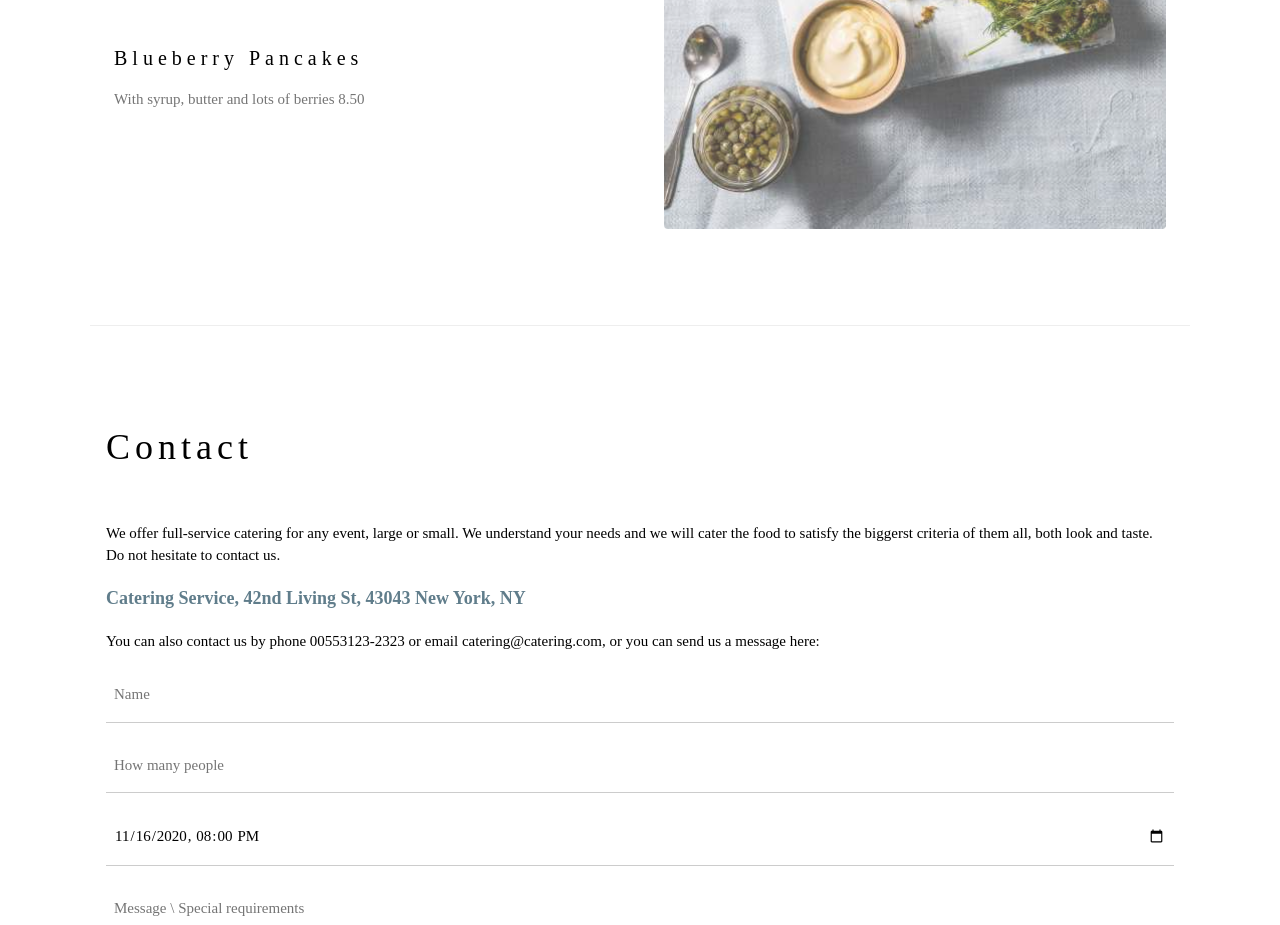
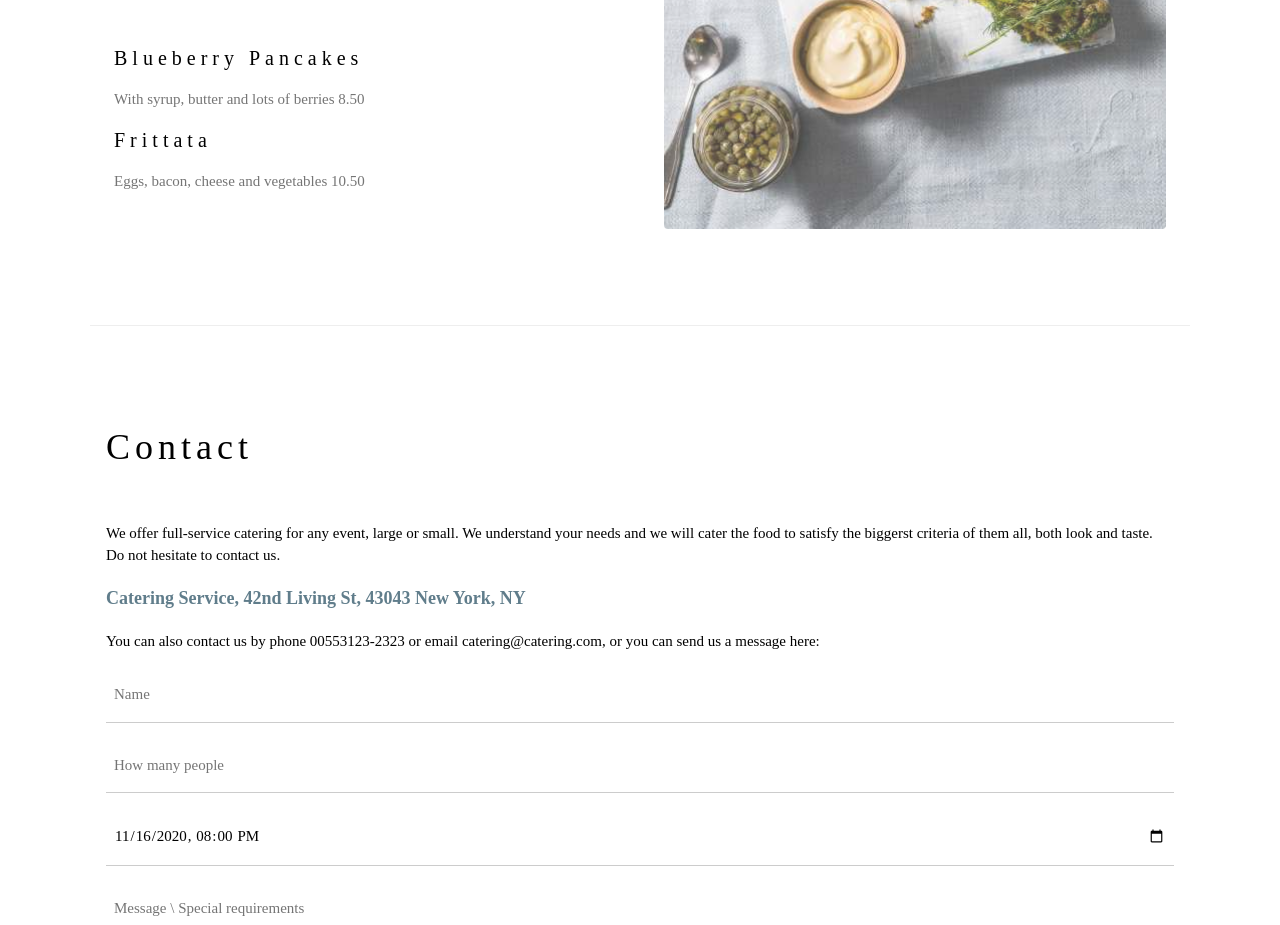
Before and after one commit to TenGustavo/mywebsite, a plain HTML site: page index.html in a window 1280 px wide. Shown: the part 2060-2985 px from the top of the page. Drawn offline with nearby package versions, Linux system fonts and the light colour scheme.

Commit message:
adicionado o item Frittata ao menu

```diff
--- a/index.html
+++ b/index.html
@@ -74,6 +74,9 @@ h1, h2, h3, h4, h5, h6 {
 
       <h4>Blueberry Pancakes</h4>
       <p class="w3-text-grey">With syrup, butter and lots of berries 8.50</p>
+
+      <h4>Frittata</h4>
+      <p class="w3-text-grey">Eggs, bacon, cheese and vegetables  10.50</p>
     </div>
 
     <div class="w3-col l6 w3-padding-large">
```
